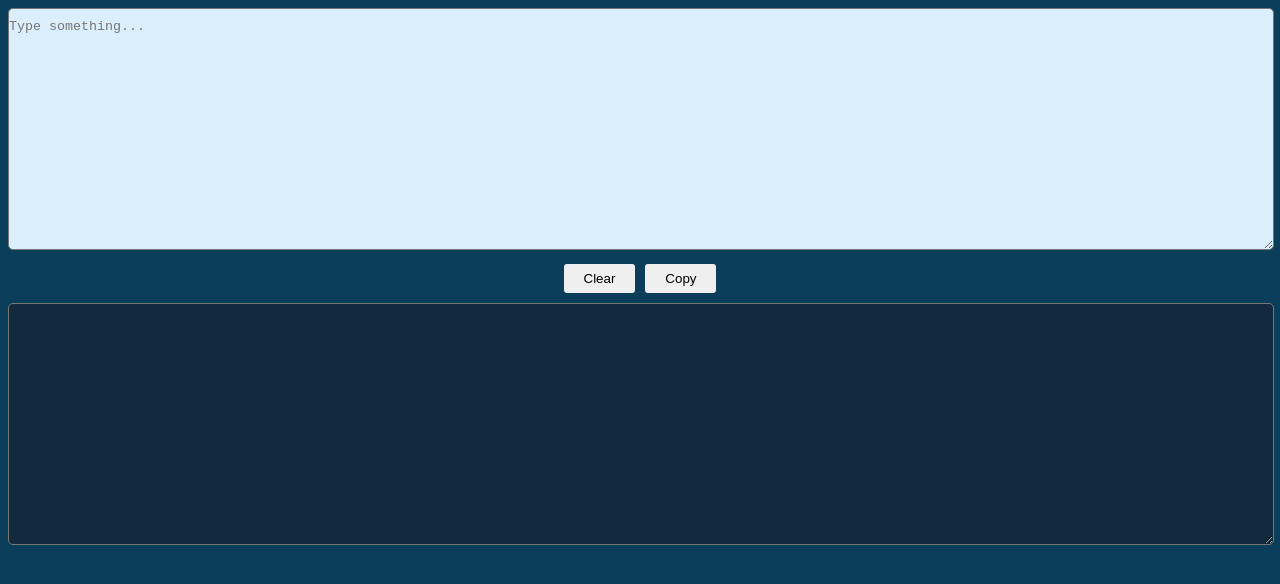
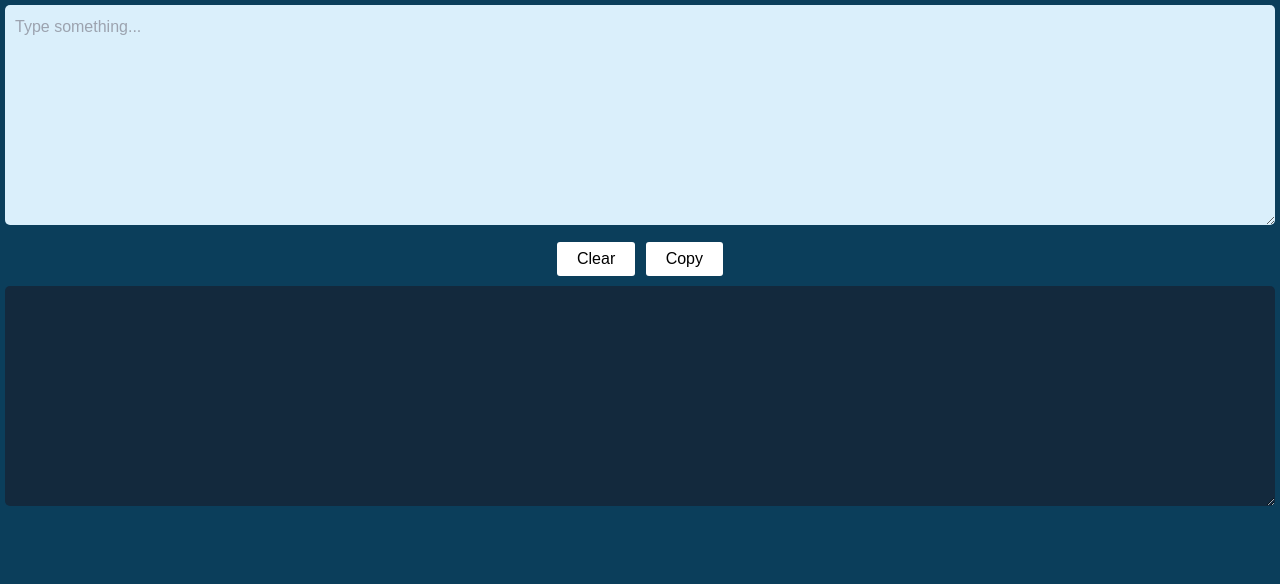
Before and after one commit to YankyawThu/encodeSymbols, a plain HTML site: page index.html in a window 1280 px wide. Drawn offline with nearby package versions, Linux system fonts and the light colour scheme.

Commit message:
add tailwind

```diff
--- a/index.html
+++ b/index.html
@@ -4,16 +4,19 @@
     <meta charset="UTF-8">
     <meta http-equiv="X-UA-Compatible" content="IE=edge">
     <meta name="viewport" content="width=device-width, initial-scale=1.0">
+    <link href="https://unpkg.com/tailwindcss@^2/dist/tailwind.min.css" rel="stylesheet">
     <link rel="icon" href="favicon.ico"/>
     <title>Encode symbols</title>
     <style>
         body {
             background: #0B3E5B;
+            font-family: Arial, Helvetica, sans-serif;
+            padding: 5px;
         }
         #origin_text {
             width: 100%;
             height: 220px;
-            padding: 10px 0px;
+            padding: 10px;
             background: #DAEFFB;
             border-radius: 5px;
         }
@@ -21,7 +24,7 @@
             width: 100%;
             height: 220px;
             font-family: sans-serif;
-            padding: 10px 0px;
+            padding: 10px;
             background: #13293d;
             color: white;
             border-radius: 5px;
@@ -31,13 +34,15 @@
             margin:5px 0px;
         }
         .btn {
+            background: white;
             cursor: pointer;
-            padding: 7px 20px;
+            padding: 5px 20px;
             border-radius: 3px;
             border: none;
             margin: 5px 3px;
         }
         .btn:focus {
+            outline: none;
             background: #EDB458;
         }
         #origin_text:focus {
```
